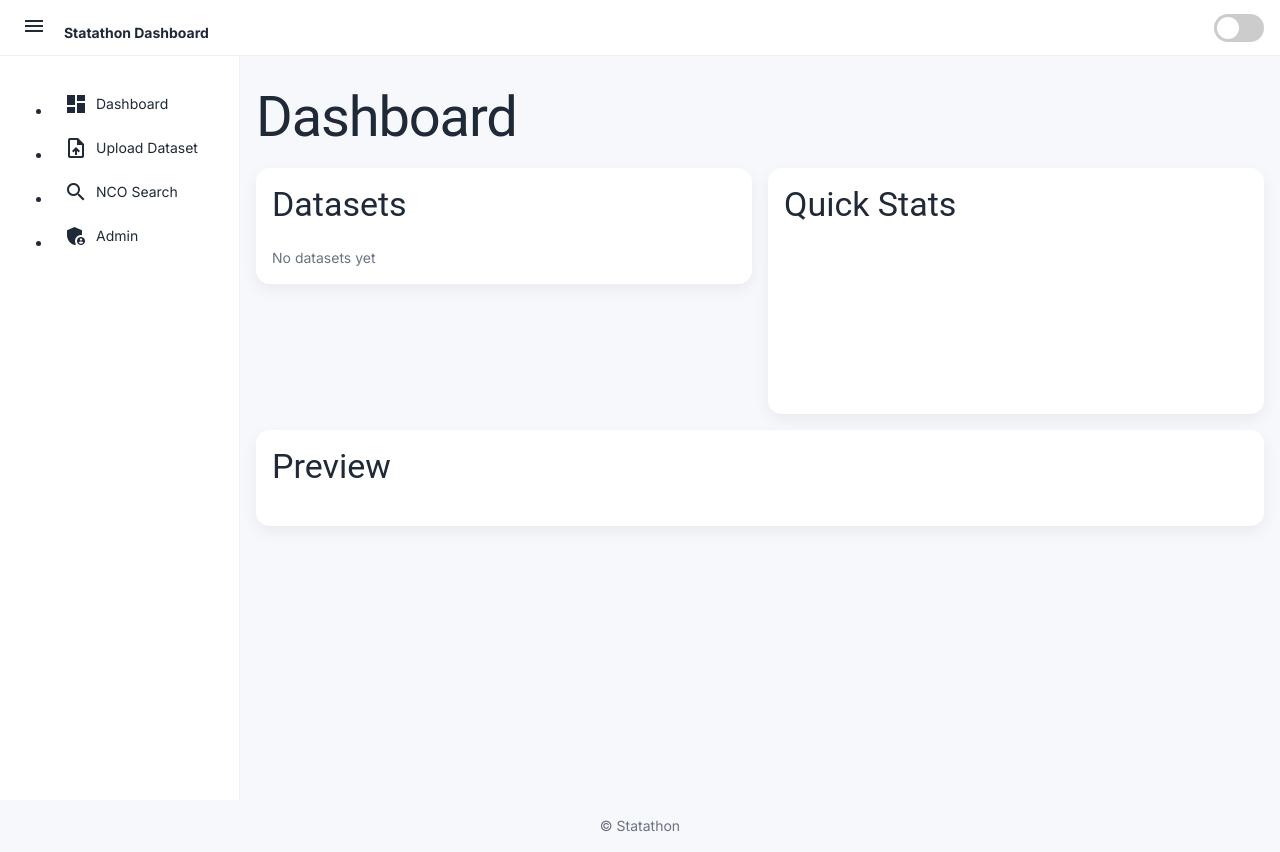
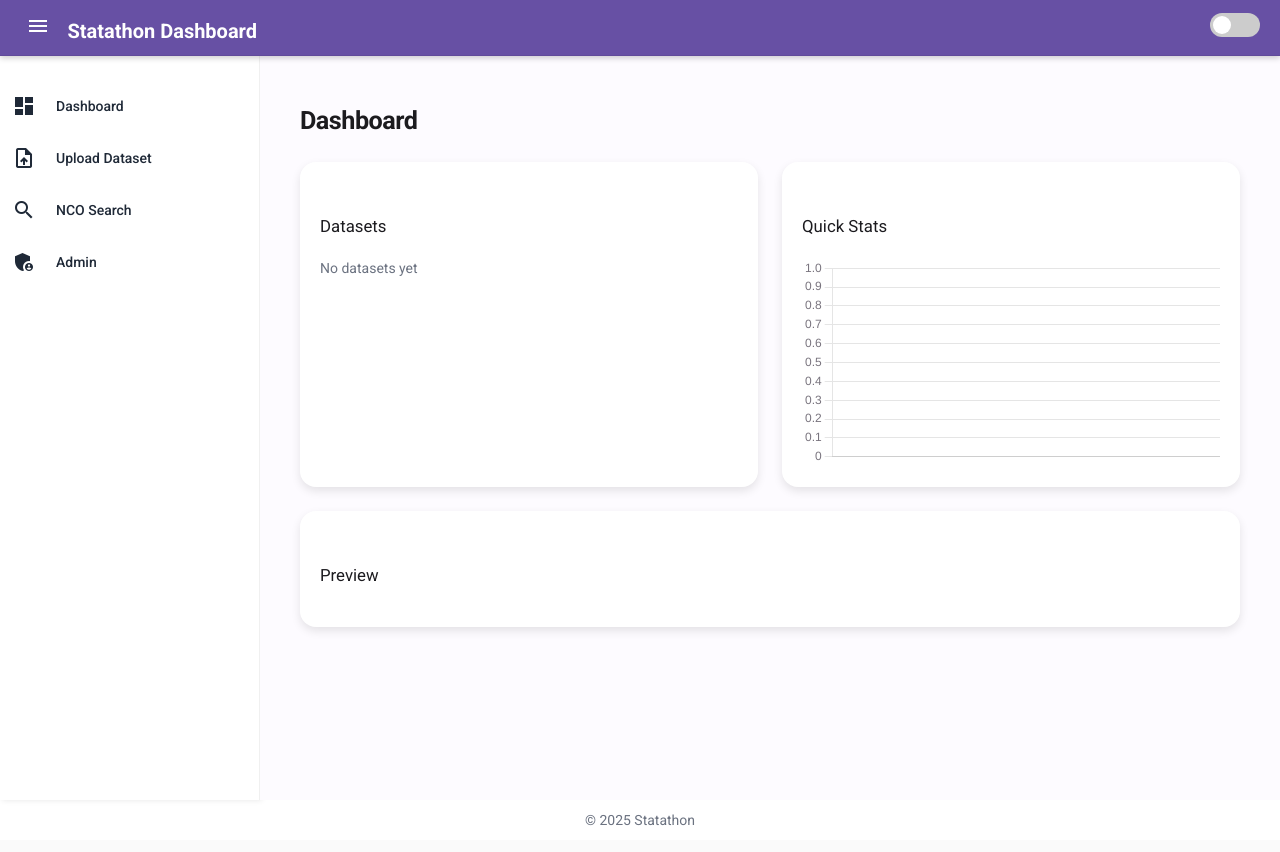
Before and after one commit to sanaysarthak/nco-semantic-search, a Flask app: page / in a window 1280 px wide. After the commit the page ends 825 px from the top, so only its background shows below. Run offline with Flask 3, Linux system fonts and the light colour scheme; data that the repository does not hold is empty; a map, chart or similar area stays blank; some libraries are stand-ins or nearby versions.

Commit message:
ui fixes
color and theme improvements

```diff
--- a/backend/app.py
+++ b/backend/app.py
@@ -34,6 +34,7 @@ col_syn = db.nco_synonyms
 col_audit = db.nco_audit
 
 indexer = NCOIndexer(INDEX_DIR, MODEL_NAME)
+
 
 # ----------- Pages -----------
 @app.route('/')
--- /dev/null
+++ b/static/js/theme.js
@@ -0,0 +1,13 @@
+document.addEventListener('DOMContentLoaded', () => {
+  const toggle = document.getElementById('darkModeToggle');
+
+  toggle?.addEventListener('click', () => {
+    const dark = document.body.classList.toggle('dark-theme');
+    localStorage.setItem('theme', dark ? 'dark' : 'light');
+  });
+
+  // Load saved theme
+  if (localStorage.getItem('theme') === 'dark') {
+    document.body.classList.add('dark-theme');
+  }
+});
--- a/templates/dashboard.html
+++ b/templates/dashboard.html
@@ -1,29 +1,95 @@
 {% extends "layout.html" %}
 {% block content %}
-<div class="page" data-aos="fade-up">
-  <div class="page-header"><h1>Dashboard</h1></div>
-  <div class="grid">
-    <div class="col col-12 col-md-6">
-      <div class="card">
-        <h3>Datasets</h3>
-        <div id="datasetList" class="dataset-list"></div>
+<div class="page" data-aos="fade-up" style="padding: 16px;">
+  <!-- Page Header -->
+  <div class="page-header" style="margin-bottom: 24px;">
+    <h1 style="font-weight: 600; font-size: 1.8rem; color: var(--md-sys-color-on-surface);">
+      Dashboard
+    </h1>
+  </div>
+
+  <!-- Material Grid Layout -->
+  <div class="mui-grid" style="display: grid; grid-template-columns: repeat(auto-fit, minmax(350px, 1fr)); gap: 24px;">
+
+    <!-- Datasets Card -->
+    <div class="mui-card" style="
+      background: var(--md-sys-color-surface);
+      border-radius: 16px;
+      padding: 20px;
+      box-shadow: 0 4px 10px rgba(0, 0, 0, 0.1);
+    ">
+      <h3 style="margin-bottom: 12px; font-size: 1.2rem; color: var(--md-sys-color-on-surface);">
+        Datasets
+      </h3>
+      <div id="datasetList" class="dataset-list" style="max-height: 300px; overflow-y: auto;">
+        <!-- Dataset items will be injected here -->
       </div>
     </div>
-    <div class="col col-12 col-md-6">
-      <div class="card">
-        <h3>Quick Stats</h3>
-        <canvas id="catChart" aria-label="Top categorical"></canvas>
-      </div>
+
+    <!-- Quick Stats Card -->
+    <div class="mui-card" style="
+      background: var(--md-sys-color-surface);
+      border-radius: 16px;
+      padding: 20px;
+      box-shadow: 0 4px 10px rgba(0, 0, 0, 0.1);
+    ">
+      <h3 style="margin-bottom: 12px; font-size: 1.2rem; color: var(--md-sys-color-on-surface);">
+        Quick Stats
+      </h3>
+      <canvas id="catChart" aria-label="Top categorical" style="max-height: 300px;"></canvas>
     </div>
-    <div class="col col-12">
-      <div class="card">
-        <h3>Preview</h3>
-        <div id="tablePreview" class="table-preview"></div>
+
+    <!-- Table Preview Card -->
+    <div class="mui-card" style="
+      background: var(--md-sys-color-surface);
+      border-radius: 16px;
+      padding: 20px;
+      box-shadow: 0 4px 10px rgba(0, 0, 0, 0.1);
+      grid-column: 1 / -1;
+    ">
+      <h3 style="margin-bottom: 12px; font-size: 1.2rem; color: var(--md-sys-color-on-surface);">
+        Preview
+      </h3>
+      <div id="tablePreview" class="table-preview" style="overflow-x: auto;">
+        <!-- Table preview data will be injected here -->
       </div>
     </div>
   </div>
 </div>
 {% endblock %}
+
 {% block scripts %}
+<!-- Dashboard JS -->
 <script src="{{ url_for('static', filename='js/dashboard.js') }}"></script>
+
+<!-- Chart.js Setup -->
+<script>
+  document.addEventListener("DOMContentLoaded", () => {
+    const ctx = document.getElementById("catChart");
+    if (ctx) {
+      new Chart(ctx, {
+        type: "bar",
+        data: {
+          labels: [],
+          datasets: [{
+            label: "Top Categories",
+            data: [],
+            backgroundColor: "rgba(103, 80, 164, 0.7)",
+            borderRadius: 8
+          }]
+        },
+        options: {
+          responsive: true,
+          plugins: {
+            legend: { display: false },
+          },
+          scales: {
+            x: { ticks: { color: "#79747E" } },
+            y: { ticks: { color: "#79747E" } }
+          }
+        }
+      });
+    }
+  });
+</script>
 {% endblock %}
--- a/templates/layout.html
+++ b/templates/layout.html
@@ -1,21 +1,174 @@
 <!doctype html>
 <html lang="en">
 <head>
-
   <meta charset="utf-8" />
   <meta name="viewport" content="width=device-width, initial-scale=1" />
   <title>Statathon Dashboard</title>
-  <link href="https://fonts.googleapis.com/css2?family=Inter:wght@300;400;600;700&display=swap" rel="stylesheet">
-  <link rel="stylesheet" href="https://code.getmdl.io/1.3.0/material.indigo-pink.min.css">
-  <script defer src="https://code.getmdl.io/1.3.0/material.min.js"></script>
+
+  <!-- Google Fonts & Material Icons -->
+  <link rel="stylesheet" href="https://fonts.googleapis.com/css2?family=Roboto:wght@300;400;500;700&display=swap">
+  <link rel="stylesheet" href="https://fonts.googleapis.com/icon?family=Material+Icons">
+
+  <!-- Material UI CDN (Material Design 3) -->
+  <link href="https://cdn.jsdelivr.net/npm/@mui/material@5.15.14/dist/material.min.css" rel="stylesheet">
+  <script src="https://cdn.jsdelivr.net/npm/@mui/material@5.15.14/umd/material.min.js"></script>
+
+  <!-- Chart.js for graphs -->
   <script src="https://cdn.jsdelivr.net/npm/chart.js"></script>
-  <link href="https://fonts.googleapis.com/icon?family=Material+Icons" rel="stylesheet">
-  <link rel="stylesheet" href="{{ url_for('static', filename='css/style.css') }}">
+
+  <!-- AOS Animations -->
   <link href="https://unpkg.com/aos@2.3.1/dist/aos.css" rel="stylesheet">
   <script src="https://unpkg.com/aos@2.3.1/dist/aos.js"></script>
+
+  <!-- Custom CSS -->
+  <link rel="stylesheet" href="{{ url_for('static', filename='css/style.css') }}">
+
+  <!-- Theme Colors -->
+  <style>
+    :root {
+      --md-sys-color-primary: #6750A4;
+      --md-sys-color-on-primary: #FFFFFF;
+      --md-sys-color-surface: #FFFFFF;
+      --md-sys-color-on-surface: #1C1B1F;
+      --md-sys-color-background: #FDFBFF;
+      --md-sys-color-outline: #79747E;
+    }
+
+    body {
+      margin: 0;
+      font-family: 'Roboto', sans-serif;
+      background-color: var(--md-sys-color-background);
+      color: var(--md-sys-color-on-surface);
+      transition: background-color 0.3s, color 0.3s;
+    }
+
+    /* Dark Mode */
+    body.dark-theme {
+      --md-sys-color-surface: #1E1E1E;
+      --md-sys-color-background: #121212;
+      --md-sys-color-on-surface: #FFFFFF;
+    }
+
+    /* Top App Bar */
+    .topbar {
+      background: var(--md-sys-color-primary);
+      color: var(--md-sys-color-on-primary);
+      display: flex;
+      justify-content: space-between;
+      align-items: center;
+      padding: 10px 20px;
+      box-shadow: 0 2px 6px rgba(0,0,0,0.2);
+    }
+
+    .brand {
+      font-size: 20px;
+      font-weight: 600;
+    }
+
+    .icon-btn {
+      background: none;
+      border: none;
+      cursor: pointer;
+      color: var(--md-sys-color-on-primary);
+      font-size: 24px;
+    }
+
+    /* Layout Grid */
+    .main-layout {
+      display: flex;
+      min-height: calc(100vh - 56px);
+    }
+
+    /* Sidebar */
+    .sidebar {
+      width: 260px;
+      background: var(--md-sys-color-surface);
+      box-shadow: 2px 0 6px rgba(0,0,0,0.1);
+      padding: 20px 0;
+    }
+
+    .sidebar nav ul {
+      list-style: none;
+      padding: 0;
+      margin: 0;
+    }
+
+    .sidebar nav ul li {
+      margin: 8px 0;
+    }
+
+    .nav-link {
+      display: flex;
+      align-items: center;
+      padding: 12px 20px;
+      color: var(--md-sys-color-on-surface);
+      text-decoration: none;
+      transition: background 0.2s;
+      border-radius: 8px;
+    }
+
+    .nav-link:hover {
+      background: rgba(103, 80, 164, 0.1);
+    }
+
+    .nav-link .material-icons {
+      margin-right: 12px;
+    }
+
+    /* Content Area */
+    .content {
+      flex: 1;
+      padding: 24px;
+      background: var(--md-sys-color-background);
+    }
+
+    /* Footer */
+    .footer {
+      text-align: center;
+      padding: 10px;
+      background: var(--md-sys-color-surface);
+      box-shadow: 0 -2px 6px rgba(0,0,0,0.1);
+    }
+
+    /* Dark Mode Toggle */
+    .switch {
+      position: relative;
+      display: inline-block;
+      width: 50px;
+      height: 24px;
+    }
+    .switch input { display: none; }
+    .slider {
+      position: absolute;
+      cursor: pointer;
+      top: 0; left: 0; right: 0; bottom: 0;
+      background-color: #ccc;
+      transition: .4s;
+      border-radius: 24px;
+    }
+    .slider:before {
+      position: absolute;
+      content: "";
+      height: 18px;
+      width: 18px;
+      left: 3px;
+      bottom: 3px;
+      background-color: white;
+      transition: .4s;
+      border-radius: 50%;
+    }
+    input:checked + .slider {
+      background-color: #6750A4;
+    }
+    input:checked + .slider:before {
+      transform: translateX(26px);
+    }
+  </style>
 </head>
+
 <body>
   <div id="app" class="app-root">
+    <!-- Top App Bar -->
     <header class="topbar" role="banner">
       <div class="topbar-left">
         <button id="menuBtn" class="icon-btn material-icons">menu</button>
@@ -24,12 +177,14 @@
       <div class="topbar-right">
         <label class="switch">
           <input id="themeToggle" type="checkbox" aria-label="Toggle dark mode">
-          <span class="slider round"></span>
+          <span class="slider"></span>
         </label>
       </div>
     </header>
 
+    <!-- Layout -->
     <main class="main-layout">
+      <!-- Sidebar Navigation -->
       <aside class="sidebar" id="sidebar" role="navigation">
         <nav>
           <ul>
@@ -40,13 +195,21 @@
           </ul>
         </nav>
       </aside>
+
+      <!-- Main Content -->
       <section class="content" role="main">
         {% block content %}{% endblock %}
       </section>
     </main>
-    <footer class="footer"><div>© Statathon</div></footer>
+
+    <!-- Footer -->
+    <footer class="footer">
+      <div>© 2025 Statathon</div>
+    </footer>
   </div>
 
+  <!-- JS -->
+  <script src="{{ url_for('static', filename='js/theme.js') }}"></script>
   <script src="{{ url_for('static', filename='js/main.js') }}"></script>
   {% block scripts %}{% endblock %}
 </body>
```
